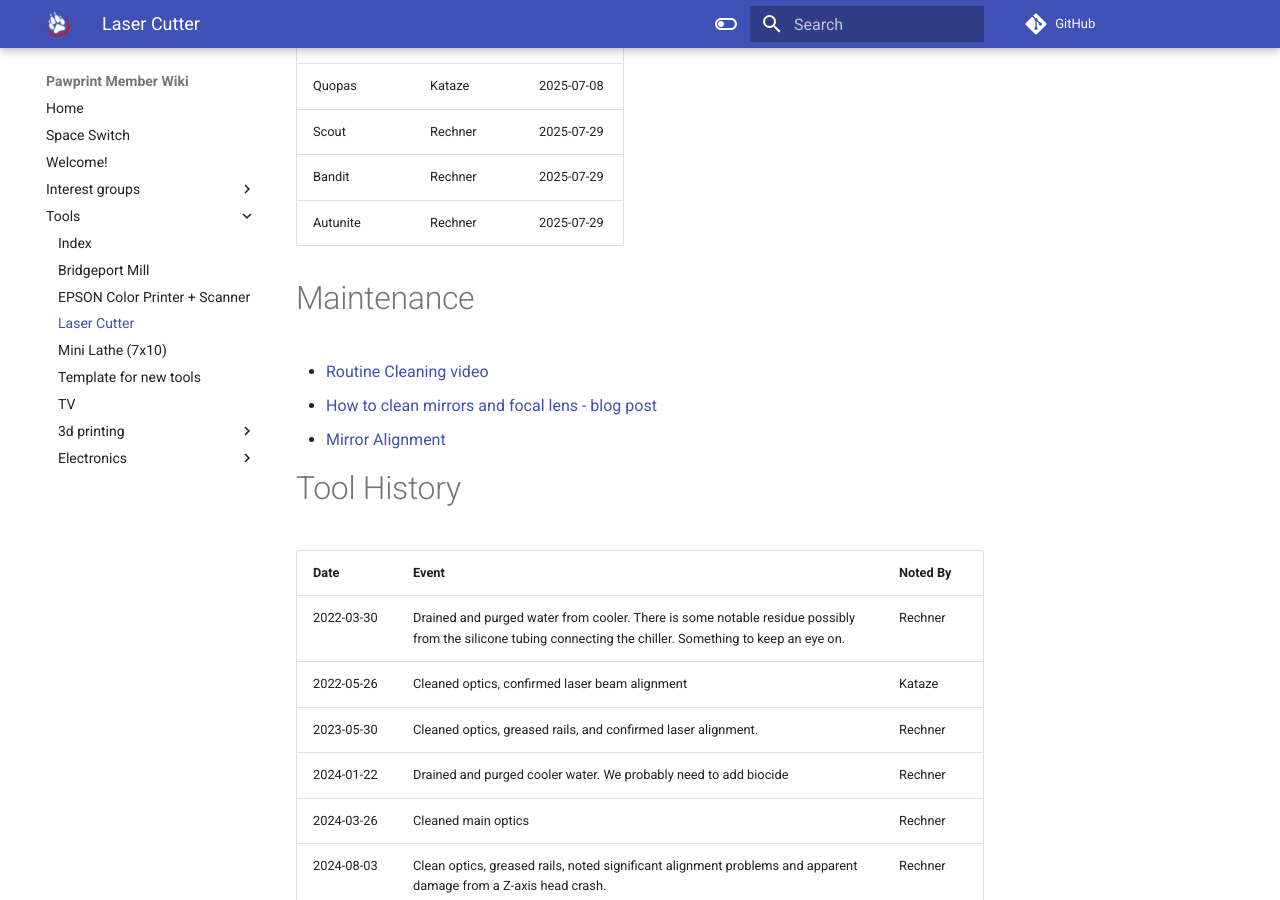
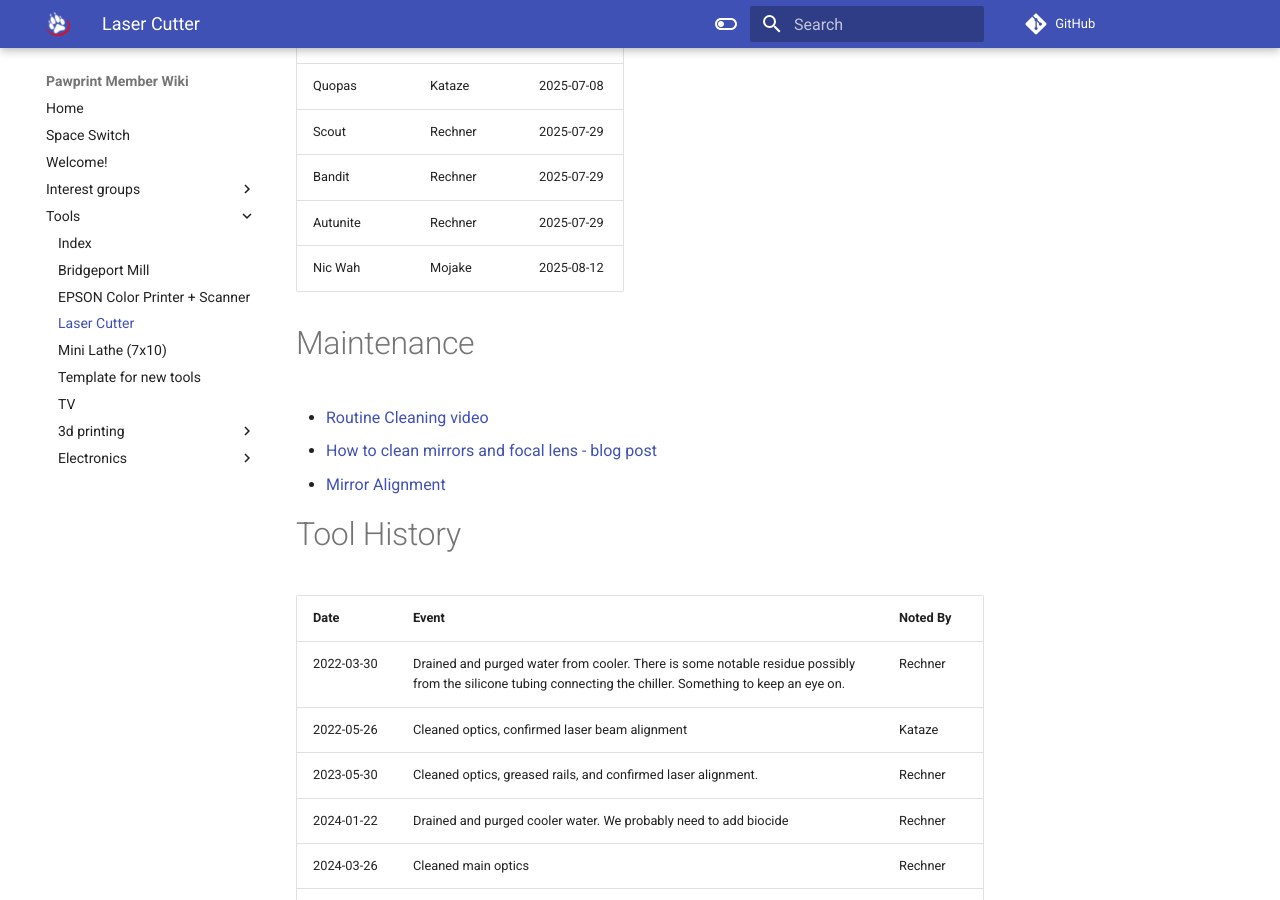
Before and after one commit to PawprintPrototyping/pawprintprototyping.github.io, an MkDocs documentation site: the page built from docs/tools/laser.md, in a window 1280 px wide and 900 px high, scrolled down 7051 px. Built offline with MkDocs 1.6.1 and Material for MkDocs 9.7.7, drawn with Linux system fonts in a browser that asks for light colours; comment, search, counter and statistics services are not loaded.

Commit message:
Added Nic to laser certifiecation

```diff
--- a/docs/tools/laser.md
+++ b/docs/tools/laser.md
@@ -200,6 +200,7 @@ You can also manually level by jogging the Z up and down, and using the short en
 |Scout        | Rechner      | 2025-07-29     |
 |Bandit       | Rechner      | 2025-07-29     |
 |Autunite     | Rechner      | 2025-07-29     |
+|Nic Wah      | Mojake       | 2025-08-12     |
 
 
 
```
